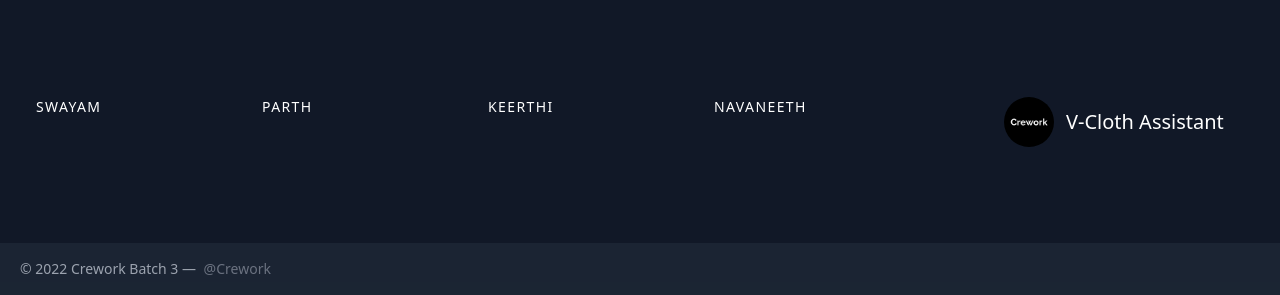
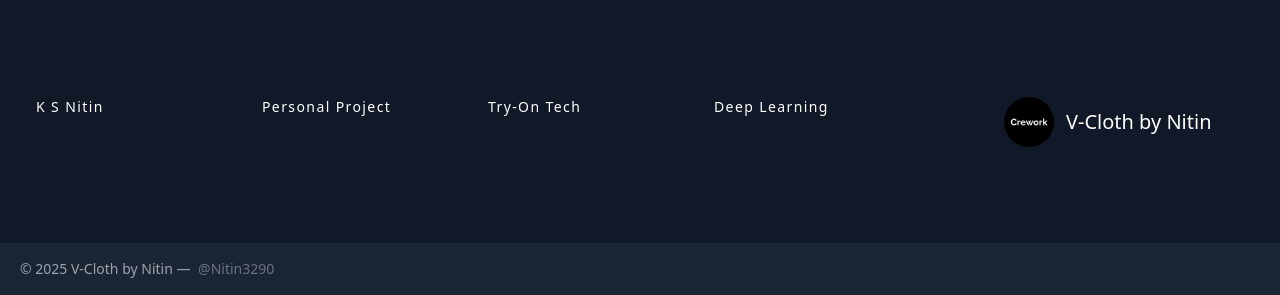
Before and after one commit to Nitin3290/Clothes-TryOn-by-Nitin, a Flask app: page / in a window 1280 px wide. Shown: the part 1497-1792 px from the top of the page. Run offline with Flask 3, Linux system fonts and the light colour scheme; some libraries are stand-ins or nearby versions.

Commit message:
Initial commit: Virtual Try-On App

```diff
--- a/client-side/templates/index.html
+++ b/client-side/templates/index.html
@@ -215,35 +215,35 @@
             class="container px-5 py-24 mx-auto flex md:items-center lg:items-start md:flex-row md:flex-nowrap flex-wrap flex-col">
             <div class="w-64 flex-shrink-0 md:mx-0 mx-auto text-center md:text-left md:mt-0 mt-10">
                 <a class="flex title-font font-medium items-center md:justify-start justify-center text-white">
-                    <img src="{{url_for('static', filename='images/logo.png')}}" height="50" width="50" style="border-radius: 50%;"/>
-                    <span class="ml-3 text-xl">V-Cloth Assistant</span>
+                    <img src="{{url_for('static', filename='images/logo.png')}}" height="50" width="50" style="border-radius: 50%;" />
+                    <span class="ml-3 text-xl">V-Cloth by Nitin</span>
                 </a>
             </div>
             <div class="flex-grow flex flex-wrap md:pr-20 -mb-10 md:text-left text-center order-first">
                 <div class="lg:w-1/4 md:w-1/2 w-full px-4">
-                    <h2 class="title-font font-medium text-white tracking-widest text-sm mb-3">SWAYAM</h2>
+                    <h2 class="title-font font-medium text-white tracking-widest text-sm mb-3">K S Nitin</h2>
                 </div>
                 <div class="lg:w-1/4 md:w-1/2 w-full px-4">
-                    <h2 class="title-font font-medium text-white tracking-widest text-sm mb-3">PARTH</h2>
+                    <h2 class="title-font font-medium text-white tracking-widest text-sm mb-3">Personal Project</h2>
                 </div>
                 <div class="lg:w-1/4 md:w-1/2 w-full px-4">
-                    <h2 class="title-font font-medium text-white tracking-widest text-sm mb-3">KEERTHI</h2>
+                    <h2 class="title-font font-medium text-white tracking-widest text-sm mb-3">Try-On Tech</h2>
                 </div>
                 <div class="lg:w-1/4 md:w-1/2 w-full px-4">
-                    <h2 class="title-font font-medium text-white tracking-widest text-sm mb-3">NAVANEETH</h2>
+                    <h2 class="title-font font-medium text-white tracking-widest text-sm mb-3">Deep Learning</h2>
                 </div>
             </div>
         </div>
         <div class="bg-gray-800 bg-opacity-75">
             <div class="container mx-auto py-4 px-5 flex flex-wrap flex-col sm:flex-row">
-                <p class="text-gray-400 text-sm text-center sm:text-left">© 2022 Crework Batch 3 —
-                    <a href="https://twitter.com/knyttneve" class="text-gray-500 ml-1" rel="noopener noreferrer"
-                        target="_blank">@Crework</a>
+                <p class="text-gray-400 text-sm text-center sm:text-left">© 2025 V-Cloth by Nitin —
+                    <a href="https://github.com/Nitin3290" class="text-gray-500 ml-1" rel="noopener noreferrer"
+                        target="_blank">@Nitin3290</a>
                 </p>
             </div>
         </div>
     </footer>
 
-</body>
+    </body>
 
-</html>
+    </html>
```
Also changed, not shown: README.md.
